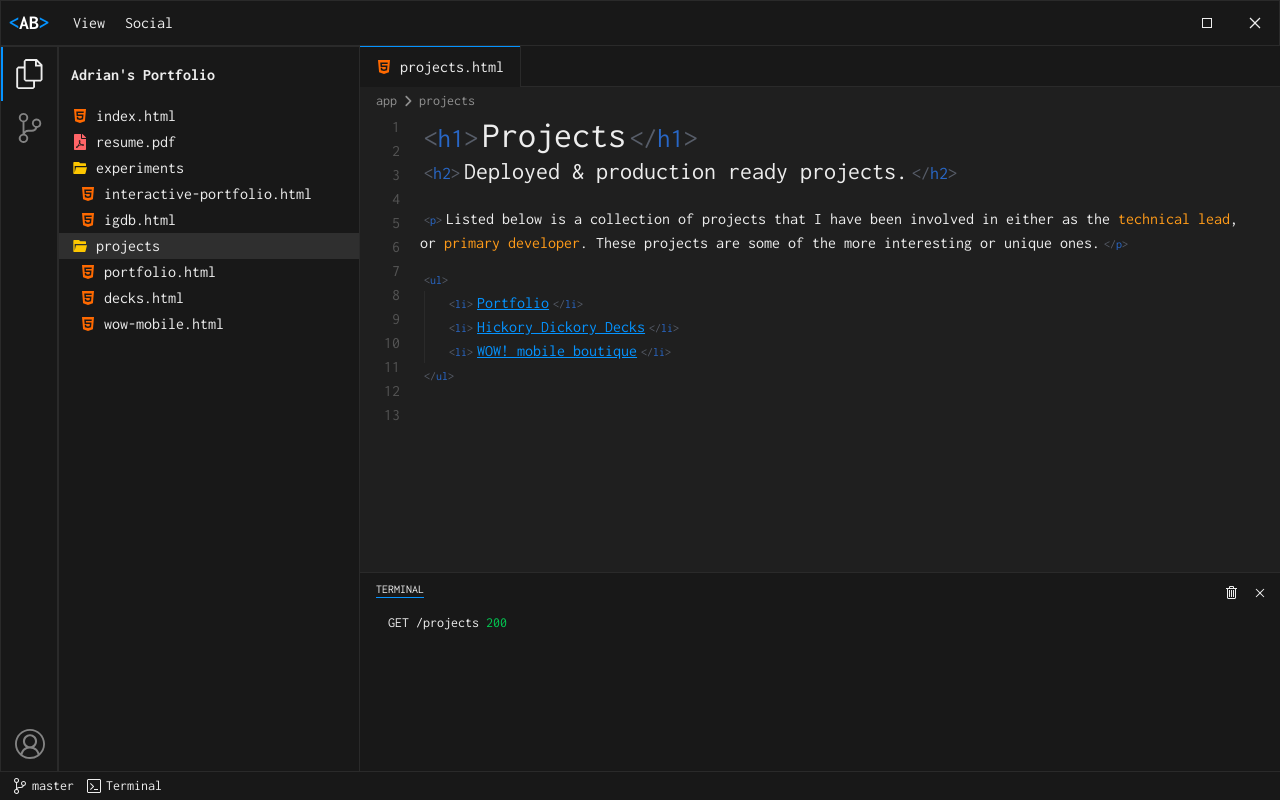
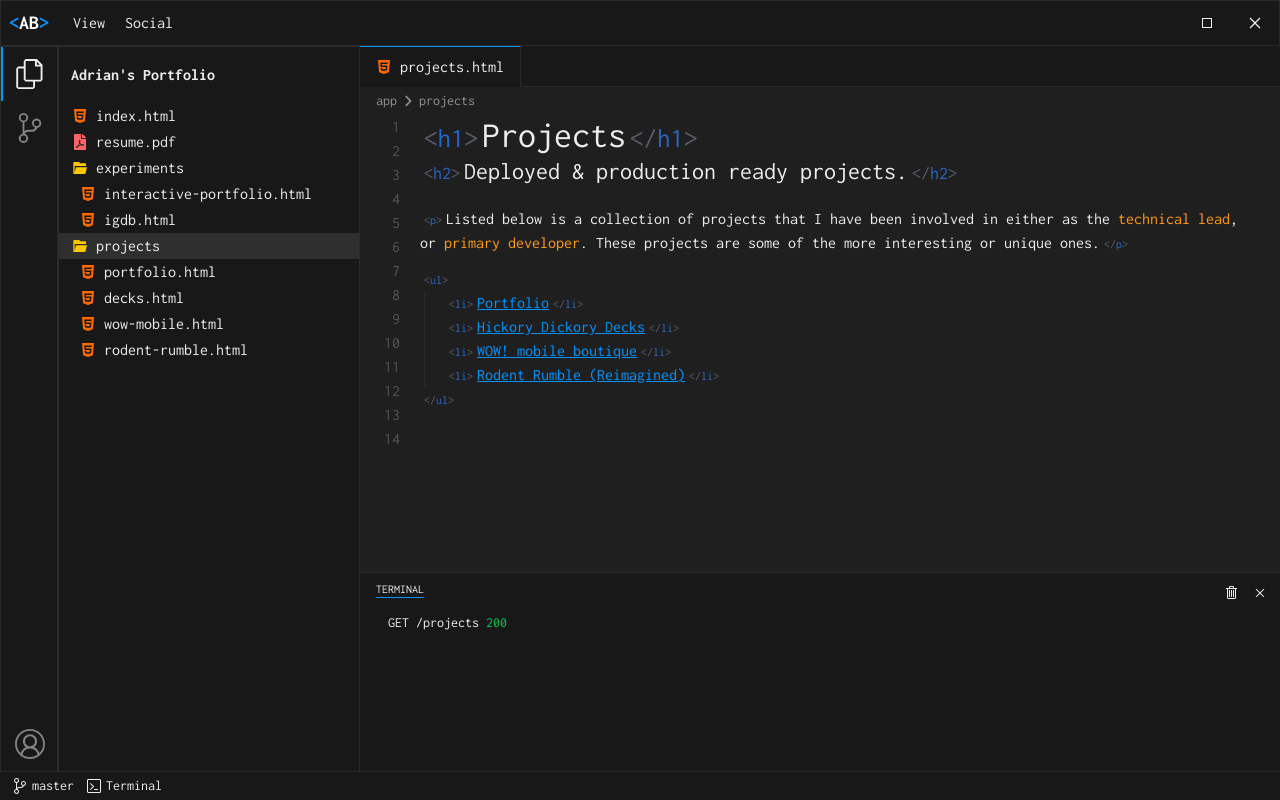
Before and after one commit to Revenantal/Portfolio, a Next.js app: page /projects in a window 1280 px wide. Built offline with nearby package versions, Linux system fonts and the light colour scheme.

Commit message:
Adding Rodent Rumble to Projects

```diff
--- a/data/projects.tsx
+++ b/data/projects.tsx
@@ -53,5 +53,54 @@ export const Projects: ProjectInterface[] = [
         </HtmlText>
       </div>
     )
+  }, {
+    key: 'rodent--portfolio',
+    slug: 'rodent-rumble',
+    title: 'Rodent Rumble (Reimagined)',
+    links: [{
+      key: 'project-url',
+      url: 'https://rodentrumble.adrianbradley.ca',
+      label: 'Project URL',
+      target: "_blank",
+    }, {
+      key: 'original-url',
+      url: 'https://rodentrumble.com',
+      label: 'Original Website',
+      target: "_blank",
+    }],
+    intro: 'A weekend challenge project, to reimagine a website.',
+    content: (
+      <div>
+        <p className="pb-3">
+          <HtmlText htmlTag="p">
+            This project was a <span className="text-accent">fun personal challenge to reimagine a website</span> that inspired me. The original website is <a href="https://rodentrumble.com/" target="_blank" className="text-brand underline transition hover:text-accent">https://rodentrumble.com</a> and it's fun atmopshere of the trailer made me wonder what I could do with it. However, it's rarely enough to just reimagine a website, so I decided to set some arbitrary rules for myself. The rules were as follows:
+          </HtmlText>
+        </p>
+          <HtmlText htmlTag="ul">
+            <ul className="lg:ps-5 ps-2 border-l-1 ms-1">
+                <li>
+                  <HtmlText htmlTag="li">
+                Finish the project within a <span className="text-accent">weekend</span>.
+                  </HtmlText>
+              </li>
+              <li>
+                <HtmlText htmlTag="li">
+                Use only assets, and copy (with minor modifications) from the official <a href="https://rodentrumble.com/" target="_blank" className="text-brand underline transition hover:text-accent">https://rodentrumble.com</a>.
+                </HtmlText>
+              </li>
+              <li>
+                <HtmlText htmlTag="li">
+                  Still exist in the real world and work normal hours.
+                </HtmlText>
+              </li>
+            </ul>
+          </HtmlText>
+        <p className="pb-3">
+          <HtmlText htmlTag="p">
+            Overall it's a fun little project that I had a blast working on. There are certaintly some sections I'd like to improve upon, but given the constraints, I'm happy with the result.
+          </HtmlText>
+        </p>
+      </div>
+    )
   },
 ];
```
Also changed, not shown: todo.txt (deleted).
